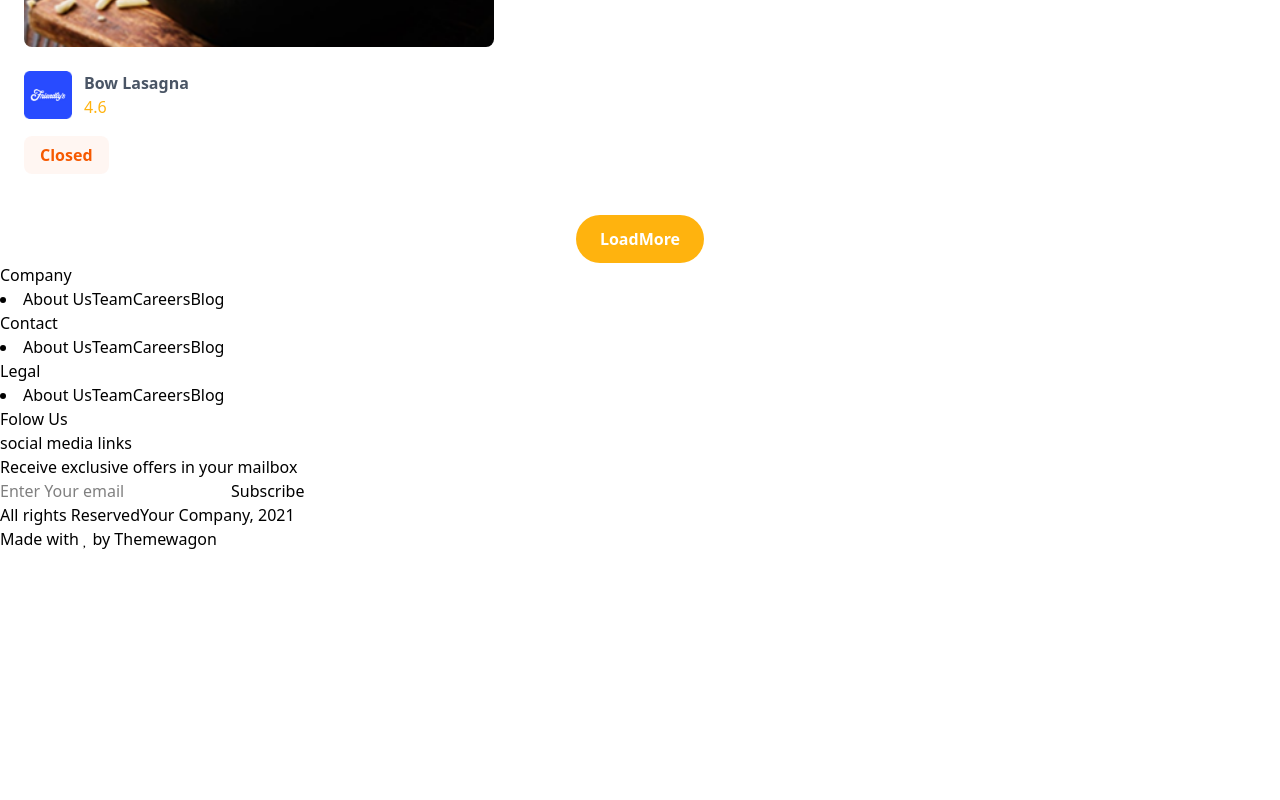
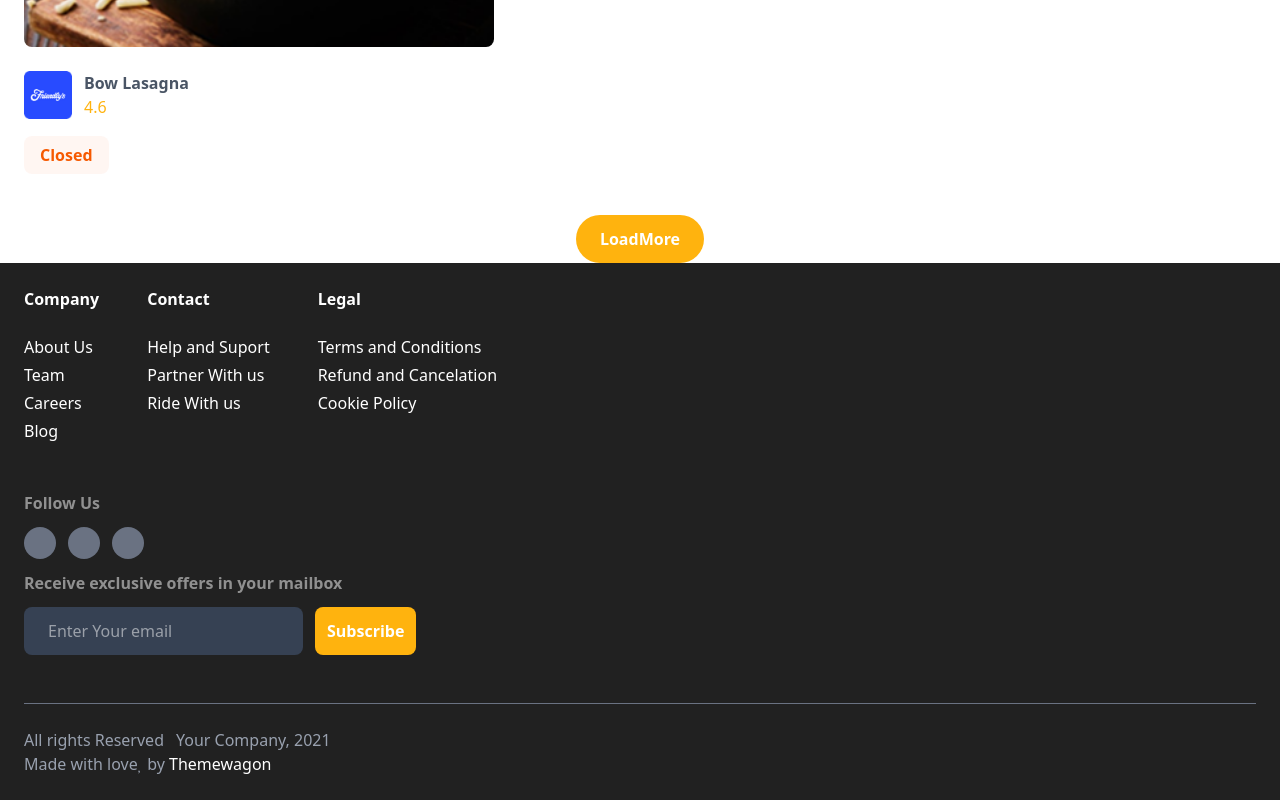
Before and after one commit to yonatan-h/web-assessment, a React (Vite) app: page / in a window 1280 px wide. Shown: the part 2476-3276 px from the top of the page. Before the commit the page ends 3027 px from the top, so only its background shows below. Built offline with nearby package versions, Linux system fonts and the light colour scheme.

Commit message:
style footer

```diff
--- /dev/null
+++ b/src/components/home-footer/FooterColumn.tsx
@@ -0,0 +1,25 @@
+export default function FooterColumn({
+  title,
+  links,
+}: {
+  title: string;
+  links: { title: string; link: string }[];
+}) {
+  return (
+    <div className="flex flex-col gap-6">
+      <h2 className="font-bold">{title}</h2>
+
+      <ul className="flex flex-col gap-1">
+        {links.map(({ title, link }) => {
+          return (
+            <li className="list-none">
+              <a href={link} key={link}>
+                {title}
+              </a>
+            </li>
+          );
+        })}
+      </ul>
+    </div>
+  );
+}
--- /dev/null
+++ b/src/components/home-footer/HomeFooter.tsx
@@ -0,0 +1,74 @@
+import FooterColumn from "./FooterColumn";
+
+export default function HomeFooter() {
+  return (
+    <footer className="bg-[#212121] text-white p-6 flex flex-col gap-12">
+      <div className="flex flex-col gap-12">
+        <nav>
+          <div className="flex flex-wrap gap-12">
+            <FooterColumn
+              title="Company"
+              links={[
+                { title: "About Us", link: "#" },
+                { title: "Team", link: "#" },
+                { title: "Careers", link: "#" },
+                { title: "Blog", link: "#" },
+              ]}
+            />
+            <FooterColumn
+              title="Contact"
+              links={[
+                { title: "Help and Suport", link: "#" },
+                { title: "Partner With us", link: "#" },
+                { title: "Ride With us", link: "#" },
+              ]}
+            />
+            <FooterColumn
+              title="Legal"
+              links={[
+                { title: "Terms and Conditions", link: "#" },
+                { title: "Refund and Cancelation", link: "#" },
+                { title: "Cookie Policy", link: "#" },
+              ]}
+            />
+          </div>
+        </nav>
+
+        <div className="flex flex-col gap-3">
+          <h2 className="font-bold opacity-50">Follow Us</h2>
+          <div className="flex gap-3">
+            <div className="w-8 h-8 bg-gray-500 rounded-full"></div>
+            <div className="w-8 h-8 bg-gray-500 rounded-full"></div>
+            <div className="w-8 h-8 bg-gray-500 rounded-full"></div>
+          </div>
+
+          <p className="opacity-50 font-bold">
+            Receive exclusive offers in your mailbox
+          </p>
+          <form className="flex gap-3">
+            <input
+              className="bg-gray-700 py-3 px-6 rounded-lg"
+              type="email"
+              placeholder="Enter Your email"
+              name="email"
+            />
+            <button className="bg-primary p-3 rounded-lg font-bold">
+              Subscribe
+            </button>
+          </form>
+        </div>
+      </div>
+      <div className="border-t border-gray-500 pt-6 text-gray-400">
+        <p className="flex gap-3">
+          <span>All rights Reserved</span>
+          <span>Your Company, 2021</span>
+        </p>
+
+        <p>
+          Made with love by
+          <span className="text-white"> Themewagon</span>
+        </p>
+      </div>
+    </footer>
+  );
+}
--- a/src/pages/Home.tsx
+++ b/src/pages/Home.tsx
@@ -2,6 +2,7 @@ import sampleFoodImg from "../assets/sample-food.png";
 import sampleLogoImg from "../assets/sample-logo.png";
 import FeaturedMeals from "../components/featured-meals/FeaturedMeals";
 import HeroSection from "../components/hero-section/HeroSection";
+import HomeFooter from "../components/home-footer/HomeFooter";
 import HomeHeader from "../components/home-header/HomeHeader";
 
 export default function Home() {
@@ -69,83 +70,7 @@ export default function Home() {
           </button>
         </div>
       </main>
-      <footer>
-        <div>
-          <nav>
-            <div>
-              <FooterColumn
-                title="Company"
-                links={[
-                  { title: "About Us", link: "/about" },
-                  { title: "Team", link: "/team" },
-                  { title: "Careers", link: "/careers" },
-                  { title: "Blog", link: "/blog" },
-                ]}
-              />
-              <FooterColumn
-                title="Contact"
-                links={[
-                  { title: "About Us", link: "/about" },
-                  { title: "Team", link: "/team" },
-                  { title: "Careers", link: "/careers" },
-                  { title: "Blog", link: "/blog" },
-                ]}
-              />
-              <FooterColumn
-                title="Legal"
-                links={[
-                  { title: "About Us", link: "/about" },
-                  { title: "Team", link: "/team" },
-                  { title: "Careers", link: "/careers" },
-                  { title: "Blog", link: "/blog" },
-                ]}
-              />
-            </div>
-          </nav>
-
-          <div>
-            <h2>Folow Us</h2>
-            <div>social media links</div>
-
-            <p>Receive exclusive offers in your mailbox</p>
-            <form action="">
-              <input type="email" placeholder="Enter Your email" name="email" />
-              <button>Subscribe</button>
-            </form>
-          </div>
-        </div>
-        <div>
-          <p>
-            <span>All rights Reserved</span>
-            <span>Your Company, 2021</span>
-          </p>
-
-          <p>Made with  by Themewagon</p>
-        </div>
-      </footer>
+      <HomeFooter />
     </div>
   );
 }
-
-function FooterColumn({
-  title,
-  links,
-}: {
-  title: string;
-  links: { title: string; link: string }[];
-}) {
-  return (
-    <div>
-      <h2>{title}</h2>
-      <li>
-        {links.map(({ title, link }, index) => {
-          return (
-            <a href={link} key={link}>
-              {title}
-            </a>
-          );
-        })}
-      </li>
-    </div>
-  );
-}
```
